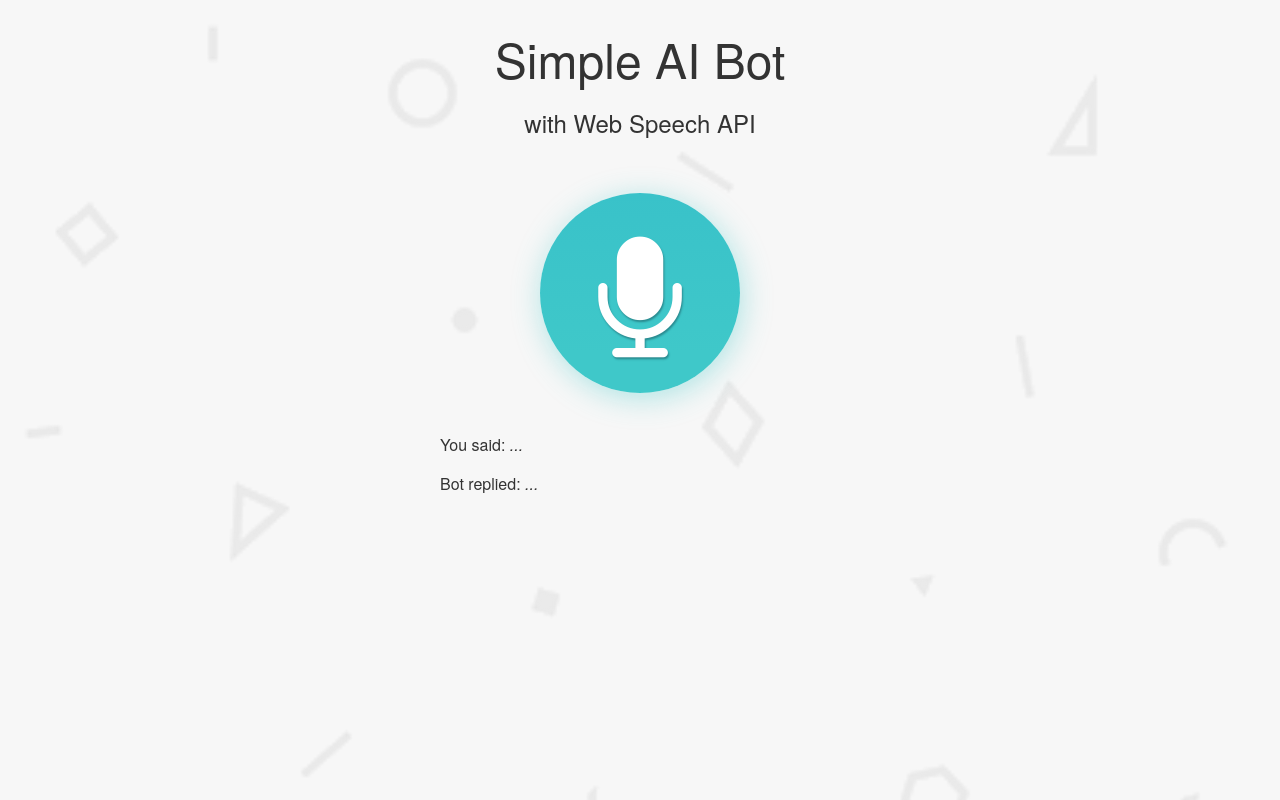
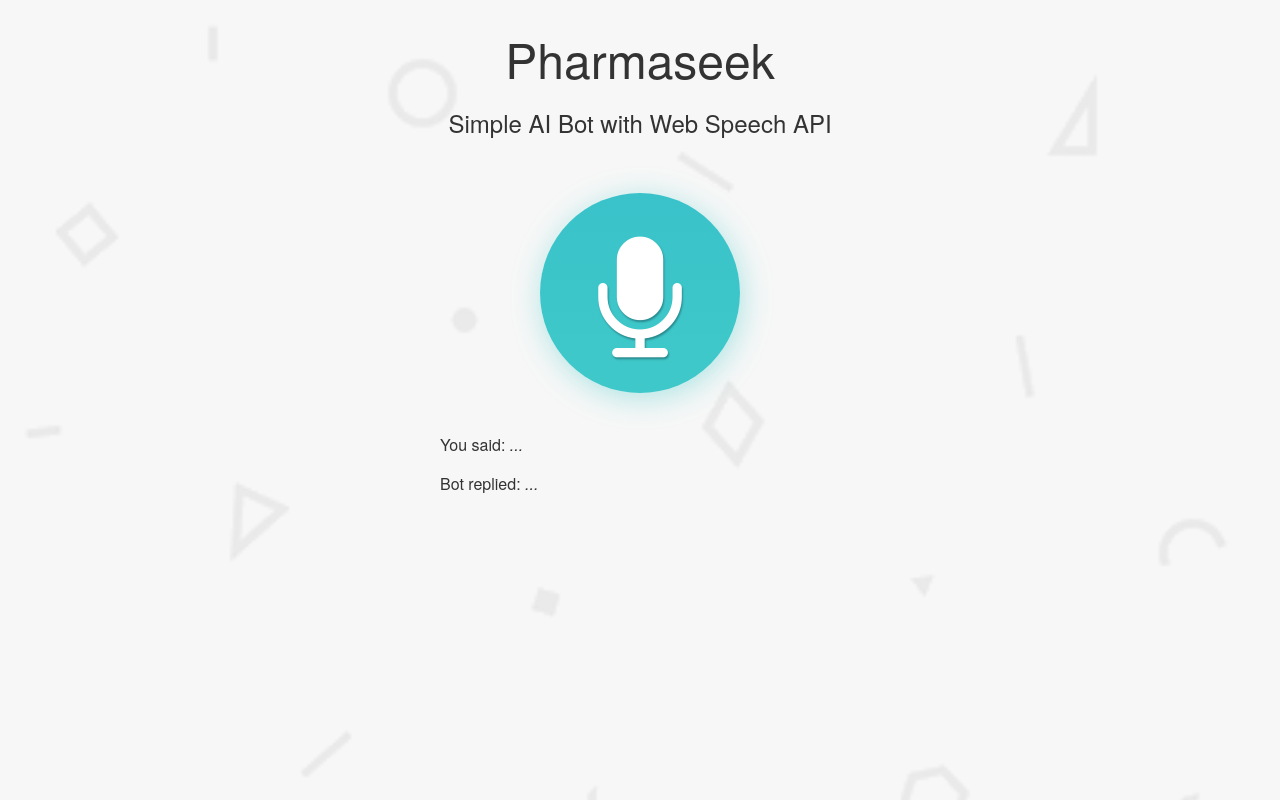
Before and after one commit to mjmackie15/pharmaseek, a website: page views/index.html in a window 1280 px wide. Drawn offline with nearby package versions, Linux system fonts and the light colour scheme; files that its build step writes are made by us from their sources; no server answers; files whose address does not match are found by name.

Commit message:
Update index.html

```diff
--- a/views/index.html
+++ b/views/index.html
@@ -7,7 +7,7 @@
     <meta name="description" content="Simple AI Chat Bot Demo with Web Speech API">
     <meta name="author" content="Tomomi Imura  @girlie_mac">
 
-    <title>Simple AI Demo with Web Speech API</title>
+    <title>Pharmaseek</title>
 
     <link rel="stylesheet" href="https://cdnjs.cloudflare.com/ajax/libs/font-awesome/4.7.0/css/font-awesome.min.css">
     <link rel="stylesheet" href="css/style.css">
@@ -15,8 +15,8 @@
 
   <body>
     <section>
-      <h1>Simple AI Bot</h1>
-      <h2>with Web Speech API</h2>
+      <h1>Pharmaseek</h1>
+      <h2>Simple AI Bot with Web Speech API</h2>
 
       <button><i class="fa fa-microphone"></i></button>
 
```
